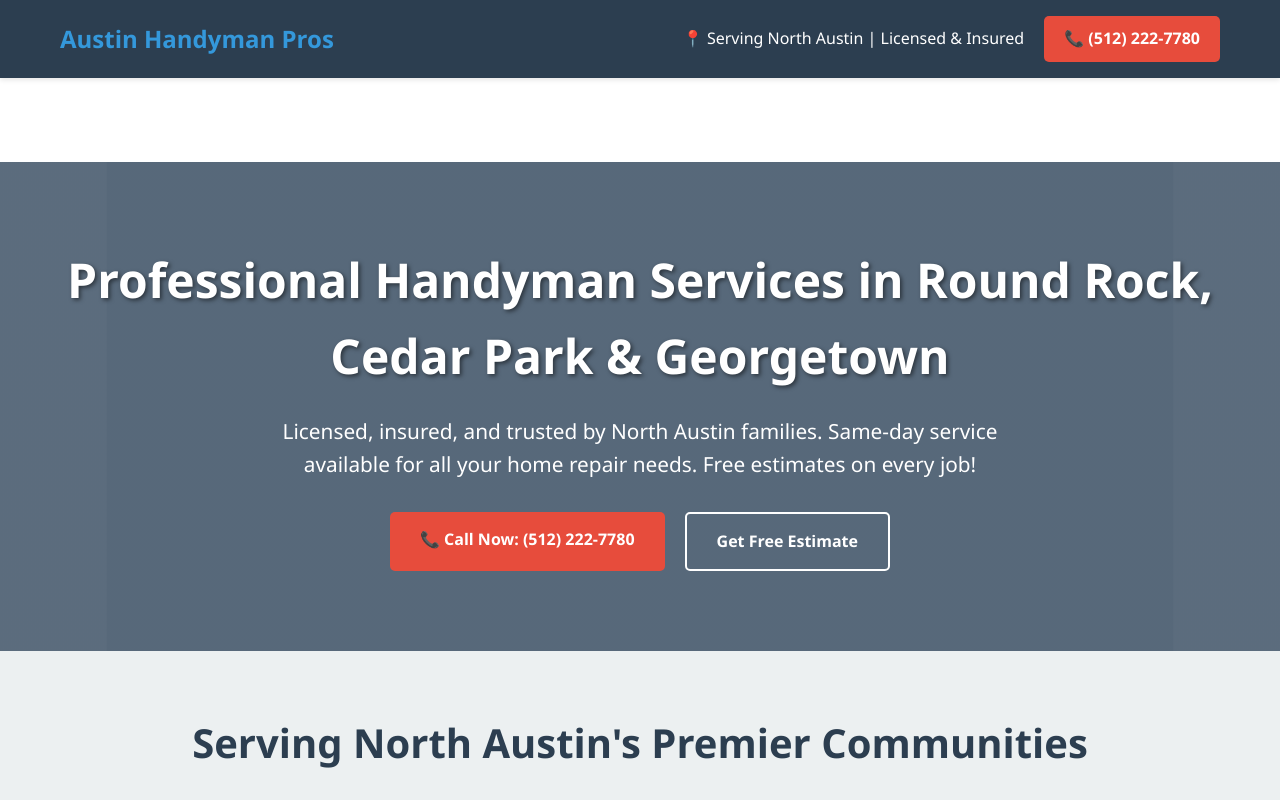
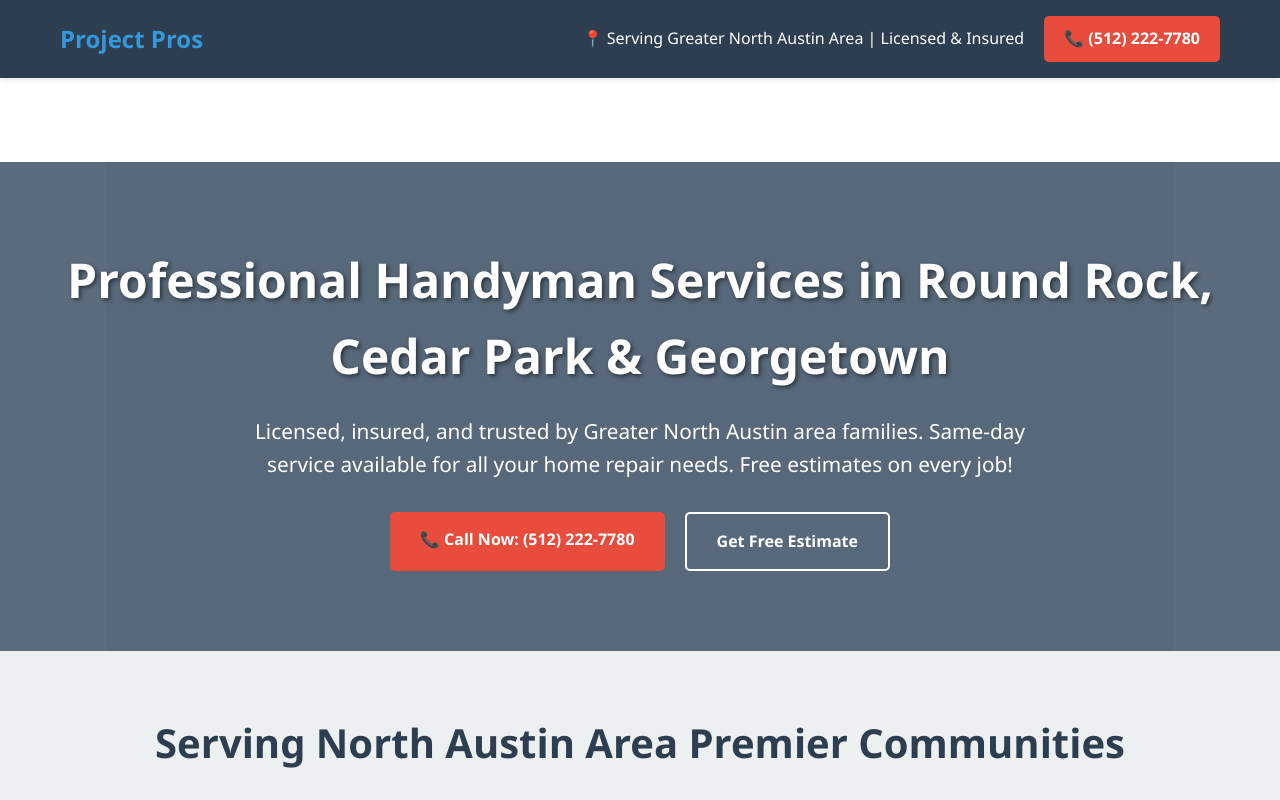
Before and after one commit to Jayhin/project-pros-website, a plain HTML site: page index.html in a window 1280 px wide. Shown: the top 800 px of the page. Drawn offline with Linux system fonts and the light colour scheme.

Commit message:
Update index.html

```diff
--- a/index.html
+++ b/index.html
@@ -541,9 +541,9 @@
     <header>
         <div class="container">
             <div class="header-content">
-                <div class="logo">Austin Handyman Pros</div>
+                <div class="logo">Project Pros</div>
                 <div class="contact-info">
-                    <span>📍 Serving North Austin | Licensed & Insured</span>
+                    <span>📍 Serving Greater North Austin Area | Licensed & Insured</span>
                     <a href="tel:5125550123" class="phone">📞 (512) 222-7780</a>
                 </div>
             </div>
@@ -571,7 +571,7 @@
         <section class="hero" id="home">
             <div class="container">
                 <h1>Professional Handyman Services in Round Rock, Cedar Park & Georgetown</h1>
-                <p>Licensed, insured, and trusted by North Austin families. Same-day service available for all your home repair needs. Free estimates on every job!</p>
+                <p>Licensed, insured, and trusted by Greater North Austin area families. Same-day service available for all your home repair needs. Free estimates on every job!</p>
                 <div class="cta-buttons">
                     <a href="tel:5125550123" class="btn btn-primary">📞 Call Now: (512) 222-7780</a>
                     <a href="#contact" class="btn btn-secondary">Get Free Estimate</a>
@@ -582,7 +582,7 @@
         <!-- Service Areas -->
         <section class="service-areas" id="areas">
             <div class="container">
-                <h2 class="section-title">Serving North Austin's Premier Communities</h2>
+                <h2 class="section-title">Serving North Austin Area Premier Communities</h2>
                 <div class="areas-grid">
                     <div class="area-card">
                         <h3>Round Rock Handyman Services</h3>
```
